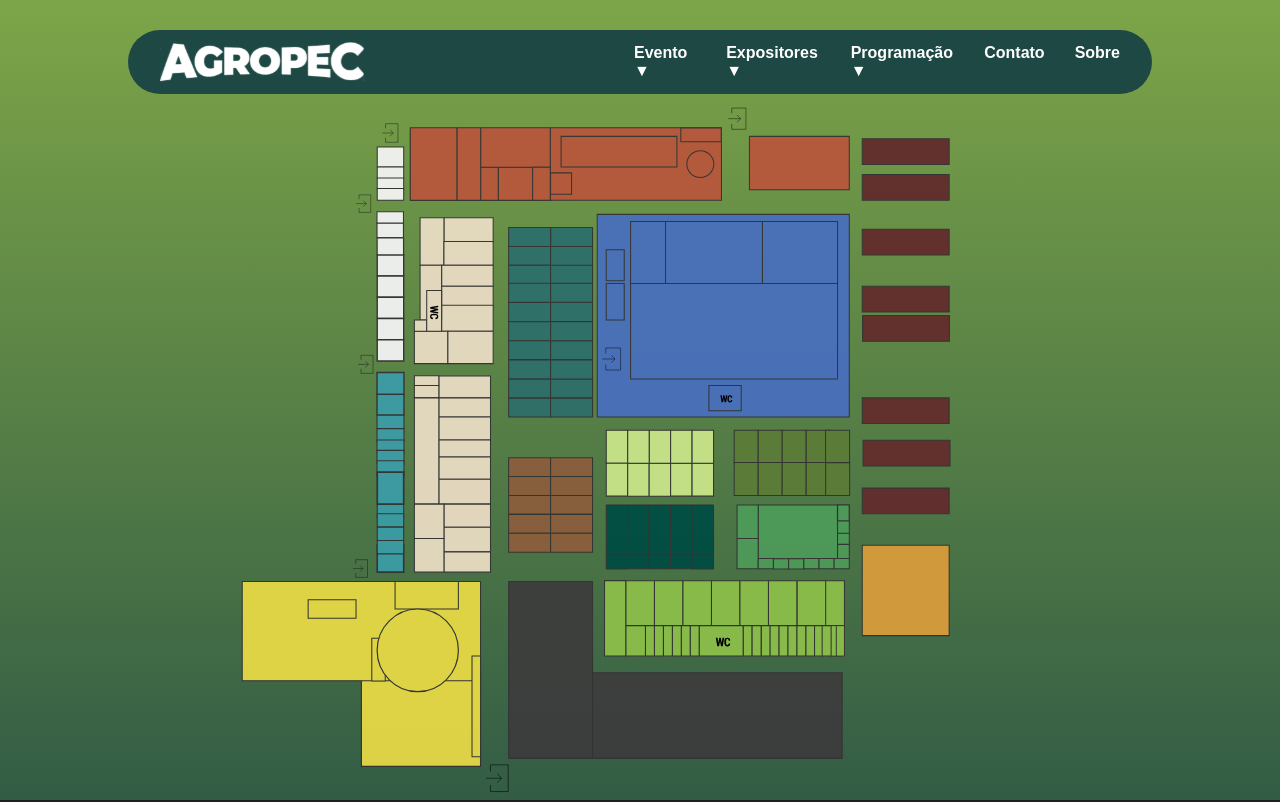
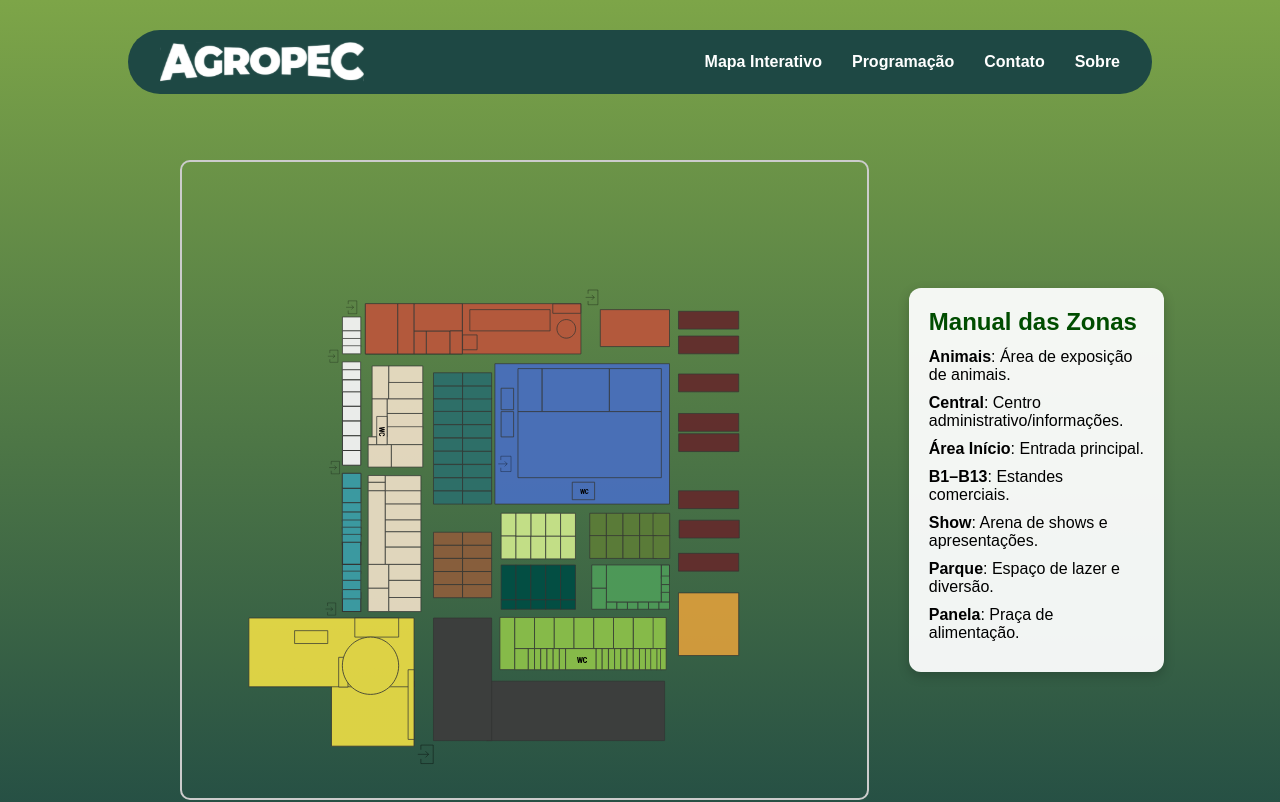
Before and after one commit to saulloguilherme/agropec, a React (Vite) app in the folder frontend/: page /mapa in a window 1280 px wide. Shown: the top 802 px of the page. Built offline with nearby package versions, Linux system fonts and the light colour scheme.

Commit message:
Mudanças no mapa

```diff
--- a/frontend/src/components/Navbar.tsx
+++ b/frontend/src/components/Navbar.tsx
@@ -22,13 +22,10 @@ export default function Navbar() {
 
       <ul className={`nav-links ${menuOpen ? "active" : ""}`}>
         <li>
-          <Link className="link" to="/eventos" onClick={() => setMenuOpen(false)}>Evento ▼</Link>
+          <Link className="link" to="/expositores" onClick={() => setMenuOpen(false)}>Mapa Interativo</Link>
         </li>
         <li>
-          <Link className="link" to="/expositores" onClick={() => setMenuOpen(false)}>Expositores ▼</Link>
-        </li>
-        <li>
-          <Link className="link" to="/programacao" onClick={() => setMenuOpen(false)}>Programação ▼</Link>
+          <Link className="link" to="/programacao" onClick={() => setMenuOpen(false)}>Programação </Link>
         </li>
         <li>
           <Link className="link" to="/contato" onClick={() => setMenuOpen(false)}>Contato</Link>
--- a/frontend/src/components/styles/AttractionsCarousel.css
+++ b/frontend/src/components/styles/AttractionsCarousel.css
@@ -45,6 +45,7 @@
   border-radius: 12px 12px 0 0;
   display: block;
 }
+
 
 .legenda-container {
   padding: 16px;
--- a/frontend/src/pages/public/Expositores.tsx
+++ b/frontend/src/pages/public/Expositores.tsx
@@ -1,10 +1,12 @@
 import Navbar from "../../components/Navbar";
 import Footer from "../../components/Footer";
+import Mapa from "./Mapa";
 
 export default function Expositores() {
   return (
     <div>
       <Navbar/>
+      <Mapa/>
       <Footer/>
     </div>
   );
--- a/frontend/src/pages/public/Home.tsx
+++ b/frontend/src/pages/public/Home.tsx
@@ -8,6 +8,7 @@ import "swiper/css";
 import Navbar from "../../components/Navbar";
 import Programacao from "../../components/Programacao";
 import Footer from "../../components/Footer";
+import Mapa from "./Mapa";
 
 export default function Home() {
   return (
--- a/frontend/src/pages/public/Mapa.tsx
+++ b/frontend/src/pages/public/Mapa.tsx
@@ -4,7 +4,11 @@ import Navbar from "../../components/Navbar";
 import "../../styles/mapa.css";
 
 export default function Mapa() {
-  const [tooltip, setTooltip] = useState<{ x: number; y: number; text: string } | null>(null);
+  const [tooltip, setTooltip] = useState<{
+    x: number;
+    y: number;
+    text: string;
+  } | null>(null);
   const svgRef = useRef<HTMLObjectElement>(null);
 
   useEffect(() => {
@@ -26,7 +30,10 @@ export default function Mapa() {
 
     function handleMouseMove(e: any) {
       if (tooltip) {
-        setTooltip((prev) => prev && { ...prev, x: e.clientX, y: e.clientY, text: prev.text });
+        setTooltip(
+          (prev) =>
+            prev && { ...prev, x: e.clientX, y: e.clientY, text: prev.text }
+        );
       }
     }
 
@@ -56,6 +63,7 @@ export default function Mapa() {
     <div>
       <Navbar />
       <section className="map-container">
+  <div className="map-flex">
     <object
       id="svgMap"
       type="image/svg+xml"
@@ -63,6 +71,21 @@ export default function Mapa() {
       className="event-map"
       ref={svgRef}
     ></object>
+
+    <div className="map-legend">
+      <h2>Manual das Zonas</h2>
+      <ul>
+        <li><strong>Animais</strong>: Área de exposição de animais.</li>
+        <li><strong>Central</strong>: Centro administrativo/informações.</li>
+        <li><strong>Área Início</strong>: Entrada principal.</li>
+        <li><strong>B1–B13</strong>: Estandes comerciais.</li>
+        <li><strong>Show</strong>: Arena de shows e apresentações.</li>
+        <li><strong>Parque</strong>: Espaço de lazer e diversão.</li>
+        <li><strong>Panela</strong>: Praça de alimentação.</li>
+      </ul>
+    </div>
+  </div>
+
   {tooltip && (
     <div
       style={{
@@ -83,7 +106,9 @@ export default function Mapa() {
     </div>
   )}
 </section>
-      <Footer />
+
     </div>
+
+
   );
 }
--- a/frontend/src/styles/mapa.css
+++ b/frontend/src/styles/mapa.css
@@ -1,6 +1,8 @@
 .map-container {
     height: 100vh;
     width: 100vw;
+    margin-top: 50px;
+    display: flex;
 }
 
 .event-map {
@@ -33,3 +35,59 @@
   transition: transform 0.2s, filter 0.2s;
   cursor: pointer;
 }
+
+.map-container {
+  width: 80vw;
+  min-height: 100vh;
+  margin-top: 80px;
+  padding: 20px;
+  box-sizing: border-box;
+  display: flex;
+  align-items: center;
+  margin-left: 160px;
+}
+
+.map-flex {
+  display: flex;
+  flex-direction: row;
+  align-items: center;
+  justify-content: space-between;
+  gap: 40px;
+  width: 100%;
+  height: 100%;
+}
+
+.event-map {
+  width: 70%;
+  height: 80vh;
+  border: 2px solid #ccc;
+  border-radius: 10px;
+}
+
+.map-legend {
+  width: 30%;
+  max-width: 300px;
+  background: #ffffffee;
+  padding: 20px;
+  border-radius: 12px;
+  font-family: sans-serif;
+  box-shadow: 0 4px 12px rgba(0, 0, 0, 0.2);
+  overflow-y: auto;
+  max-height: 80vh;
+}
+
+.map-legend h2 {
+  font-size: 1.5rem;
+  margin-bottom: 12px;
+  color: #004d00;
+}
+
+.map-legend ul {
+  list-style: none;
+  padding-left: 0;
+}
+
+.map-legend li {
+  margin-bottom: 10px;
+  font-size: 1rem;
+}
```
Lines whose indentation alone changed are shown as unchanged.
